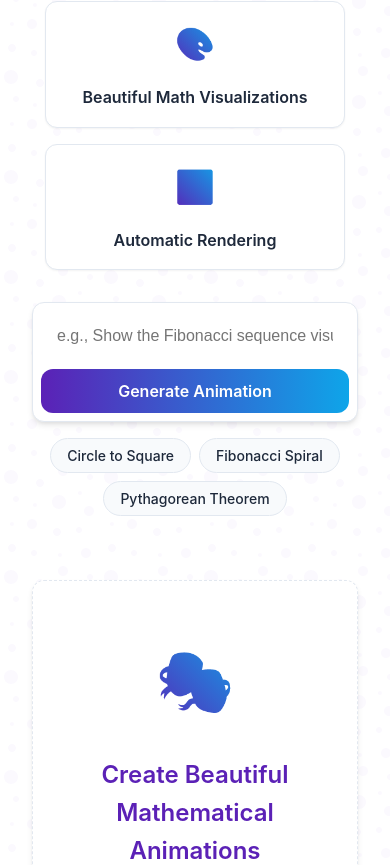
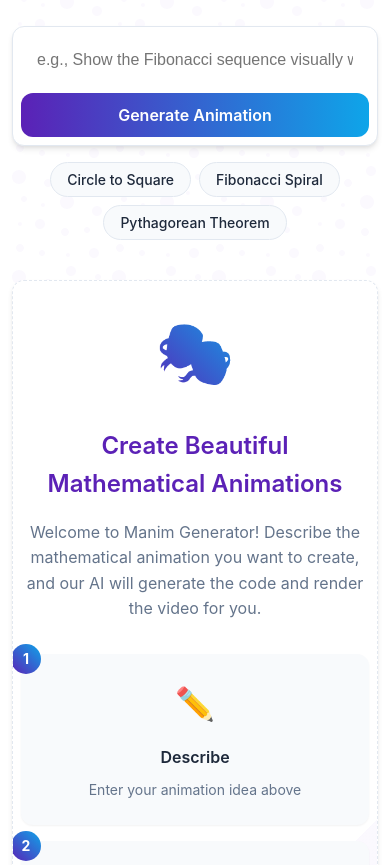
Before and after one commit to mdkulkarni2005/manim_video_generation, a React (Vite) app: page / in a window 390 px wide. Shown: the part 719-1584 px from the top of the page. Built offline with nearby package versions, Linux system fonts and the light colour scheme; no server answers.

Commit message:
Enhance CSS styles for layout and responsiveness, including adjustments for min-height, overflow properties, and new placeholder elements.

```diff
--- a/src/App.css
+++ b/src/App.css
@@ -161,6 +161,8 @@
   display: flex;
   flex-direction: column;
   background: var(--bg-light);
+  min-height: 100vh;
+  position: relative;
 }
 
 .app-header {
@@ -991,10 +993,18 @@
     width: 100%;
     min-height: unset;
     max-height: 250px;
+    overflow-y: auto;
   }
 
   .main-content {
     min-height: 0;
+    overflow-x: hidden; /* Prevent horizontal scroll */
+  }
+
+  .main-container {
+    padding: 1.5rem 1rem;
+    width: 100%;
+    overflow-x: hidden;
   }
 
   .processing-animation {
@@ -1015,6 +1025,21 @@
   .send-btn {
     width: 100%;
     border-radius: var(--border-radius);
+  }
+
+  .tabbed-output {
+    width: 100%;
+    max-width: 100%;
+  }
+
+  .tab-content {
+    overflow: hidden;
+    width: 100%;
+  }
+
+  .welcome-placeholder {
+    padding: 2rem 1rem;
+    margin-top: 1rem;
   }
 }
 
@@ -1037,23 +1062,48 @@
     flex-direction: column;
     gap: 1rem;
   }
+
+  .main-content {
+    padding: 0 0.5rem;
+  }
+  .main-container {
+    padding: 1rem 0.25rem;
+  }
+  .welcome-placeholder {
+    padding: 1.2rem 0.5rem;
+    margin-top: 0.5rem;
+    min-height: 320px;
+  }
+  .placeholder-steps {
+    flex-direction: column;
+    gap: 1rem;
+  }
+  .examples-section {
+    grid-template-columns: 1fr;
+    gap: 0.5rem;
+  }
+  .step-card {
+    width: 100%;
+    min-width: 0;
+  }
 }
 
-@media (max-width: 768px) {
-  .feature-highlights {
-    flex-direction: column;
-    align-items: center;
-    gap: 1rem;
-  }
+/* Always fill right side with placeholder if empty */
+.main-content {
+  min-height: 100vh;
+  display: flex;
+  flex-direction: column;
+  align-items: center;
+  justify-content: flex-start;
+  position: relative;
+}
 
-  .feature {
-    width: 100%;
-    max-width: 300px;
-  }
-
-  .footer-content {
-    flex-direction: column;
-    gap: 1rem;
-    text-align: center;
-  }
+.welcome-placeholder {
+  flex: 1 1 auto;
+  min-height: 400px;
+  display: flex;
+  flex-direction: column;
+  align-items: center;
+  justify-content: center;
+  margin-bottom: 2rem;
 }
```
